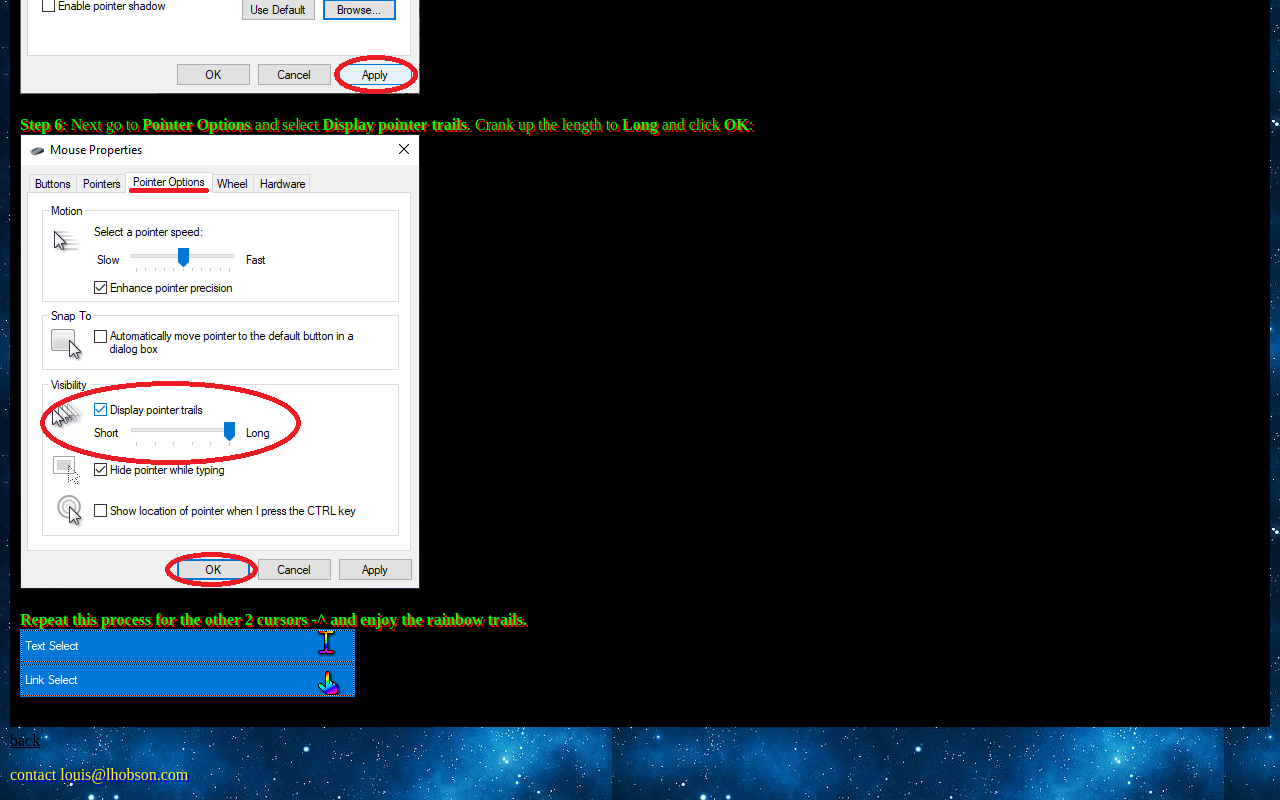
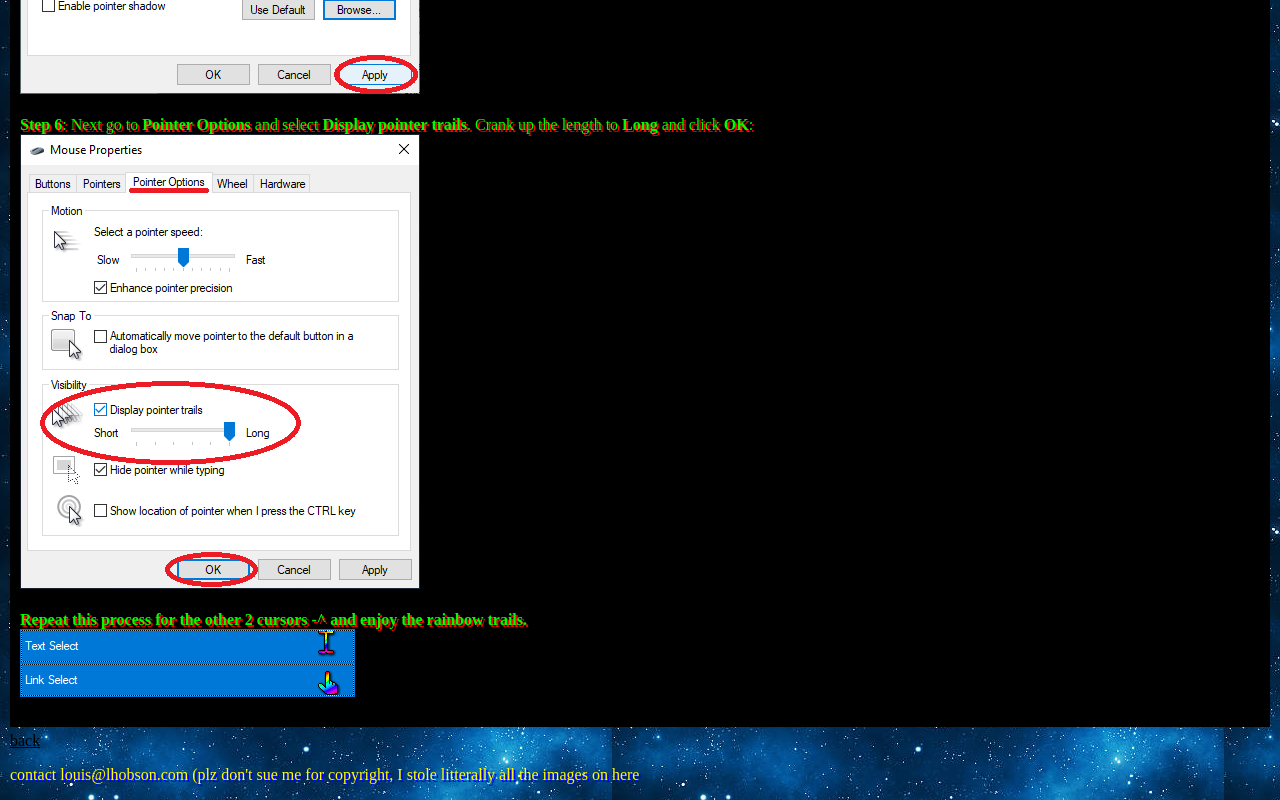
Before and after one commit to ljhobson/Website, a plain HTML site: page about.html in a window 1280 px wide. Shown: the part 3052-3852 px from the top of the page. Drawn offline with Linux system fonts and the light colour scheme.

Commit message:
copyright msg

```diff
--- a/about.html
+++ b/about.html
@@ -48,7 +48,7 @@
 
 		<a href="index.html">back</a>
 
-		<p>contact louis@lhobson.com</p>
+		<p>contact louis@lhobson.com (plz don't sue me for copyright, I stole litterally all the images on here</p>
 	</div>
 	<canvas id="overlay"></canvas>
 </body>
```
